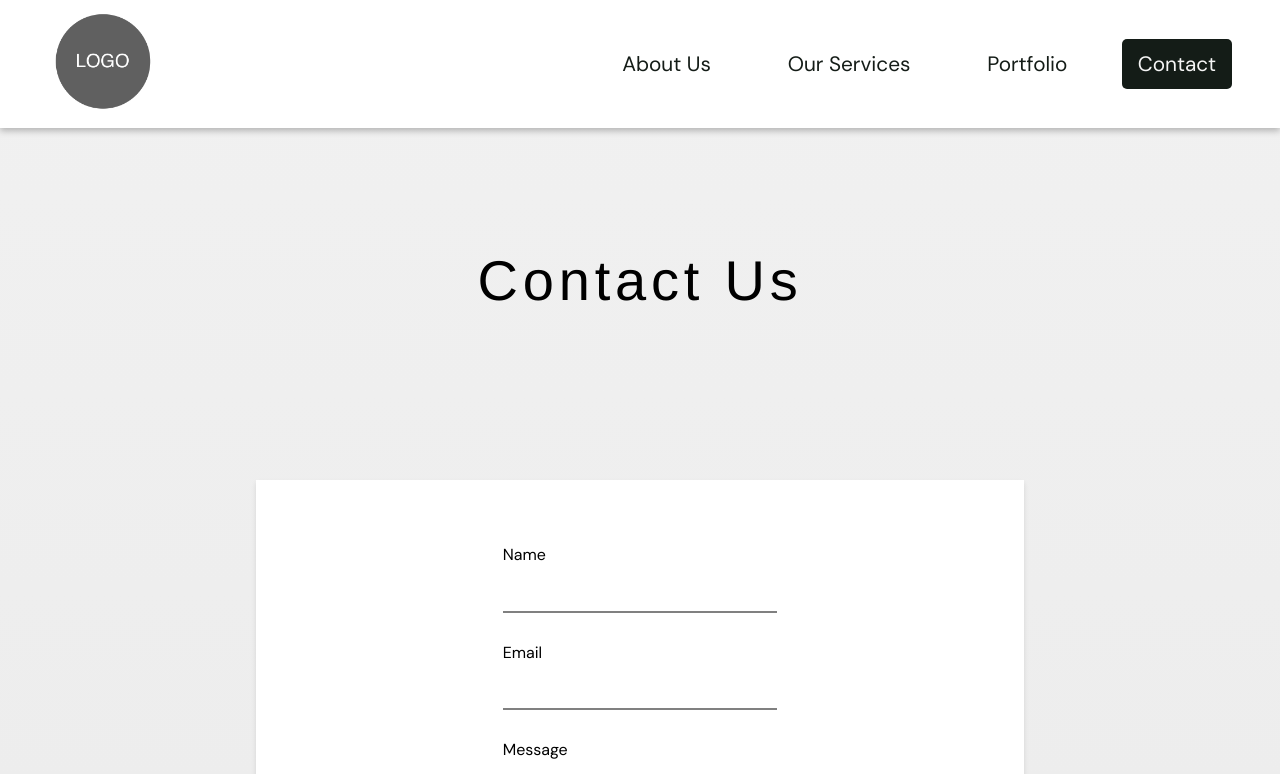
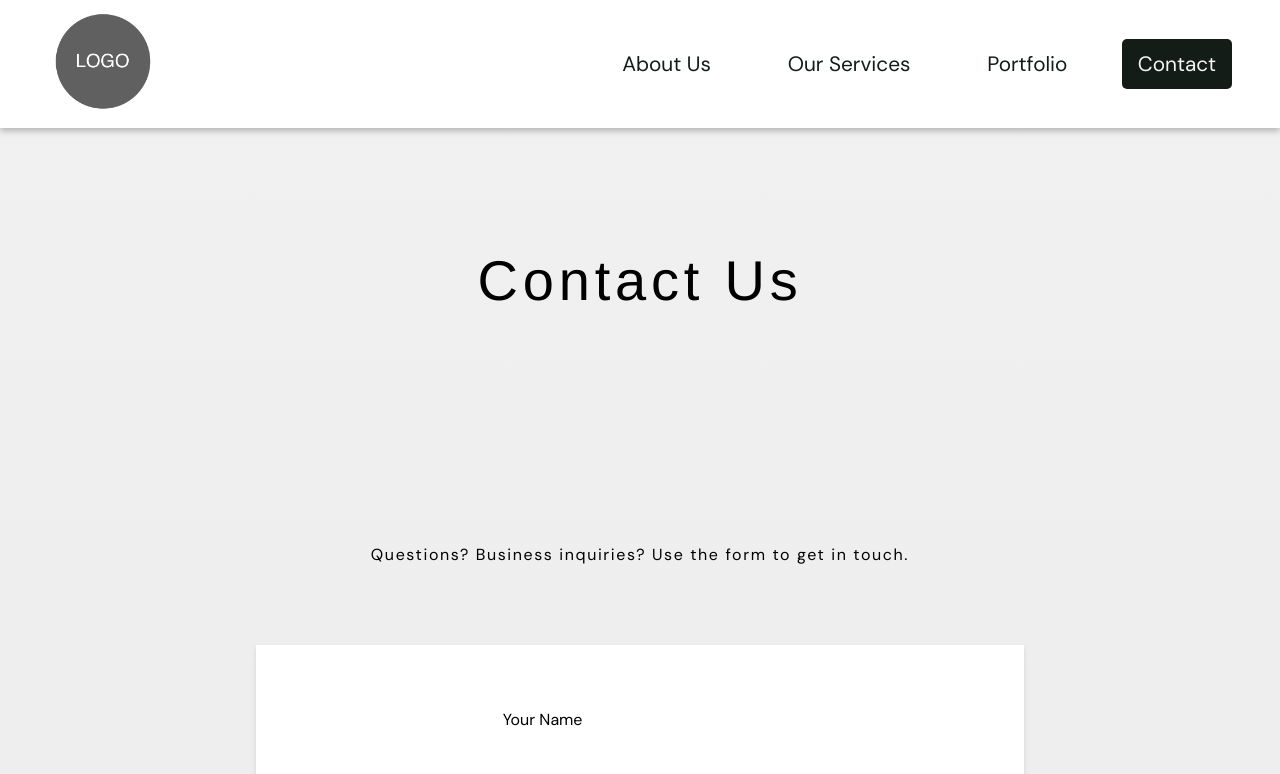
Before and after one commit to wangaj4/voltaic, a React (Create React App) app: page /contact in a window 1280 px wide. Shown: the top 774 px of the page. Built offline with nearby package versions, Linux system fonts and the light colour scheme.

Commit message:
rough draft of static site ready front end

```diff
--- a/src/About.css
+++ b/src/About.css
@@ -23,6 +23,7 @@
     min-height:20rem;
     text-align: center;
     display: flex;
+    box-shadow: 0 3px 5px rgba(0, 0, 0, 0.1);
 }
 
 
@@ -209,6 +210,7 @@
     min-height:40rem;
     background-color: var(--primary-color);
     margin-inline:10%;
+    box-shadow: 0 3px 5px rgba(0, 0, 0, 0.1);
 }
 
 #carouselWrapper{
--- a/src/Contact.js
+++ b/src/Contact.js
@@ -55,6 +55,8 @@ function Contact(){
                     Contact Us
                 </div>
             </div>
+            <div className={"centerSubheader"}>Questions? Business inquiries? Use the form to get in touch.</div>
+            <div className='spacer'/>
             <Email/>
             <div className='spacer2'/>
         </div>
--- a/src/Email.js
+++ b/src/Email.js
@@ -41,10 +41,10 @@ function Email(){
 
     return (
         <form onSubmit={handleFormSubmit} id = "emailForm">
-            <label htmlFor="name">Name</label>
+            <label htmlFor="name">Your Name</label>
             <input type="text" id="name" name="name" value={name} onChange={(e) => setName(e.target.value)} required />
 
-            <label htmlFor="email">Email</label>
+            <label htmlFor="email">Your Email</label>
             <input type="email" id="email" name="email" value={email} onChange={(e) => setEmail(e.target.value)} required />
 
             <label htmlFor="message">Message</label>
--- a/src/Home.js
+++ b/src/Home.js
@@ -155,6 +155,9 @@ function Home(props) {
             </div>
 
             <div className={"spacer2"}/>
+            <div className={"centerHeader"}>LET'S TALK</div>
+            <div className={"centerSubheader"}>Questions? Business inquiries? Use the form to get in touch.</div>
+            <div className='spacer'/>
             <Email/>
             <div className={"spacer2"}/>
 
--- a/src/Services.js
+++ b/src/Services.js
@@ -30,11 +30,11 @@ function Services(){
                 <div className={"separateBar"}/>
                 <div className={"centerText larger"}>
                     Voltaic Analytica is a data analytics company that specializes in a specific niche, detecting inefficiencies in water and electrical districts. Many water districts often
-                    are garbage and got extremely inefficient pumping systems.
+                    suffer from this due to hidden patterns among pump regulations.
                     <br/><br/>
                     With your water data we'll find that shit and correct it easy
                 </div>
-                <div className='spacer'/>
+                <div className='spacer2'/>
             </div>
 
             <div className='spacer2'/>
--- a/src/main.css
+++ b/src/main.css
@@ -69,6 +69,7 @@ body{
     margin-inline:10%;
     min-height:20rem;
     text-align: center;
+    box-shadow: 0 3px 5px rgba(0, 0, 0, 0.1);
 
 }
 
@@ -78,6 +79,7 @@ body{
     width:80%;
     padding-inline:10%;
     margin-block:4rem;
+    box-shadow: 0 3px 5px rgba(0, 0, 0, 0.1);
 }
 
 .seventy{
@@ -108,6 +110,14 @@ body{
     font-size:2rem;
 }
 
+.centerSubheader{
+    text-align: center;
+    letter-spacing: 0.1rem;
+    padding-top:5%;
+    font-family: var(--main-font);
+    font-size:1rem;
+}
+
 .centerText{
     text-align: center;
     padding-inline:20%;
```
